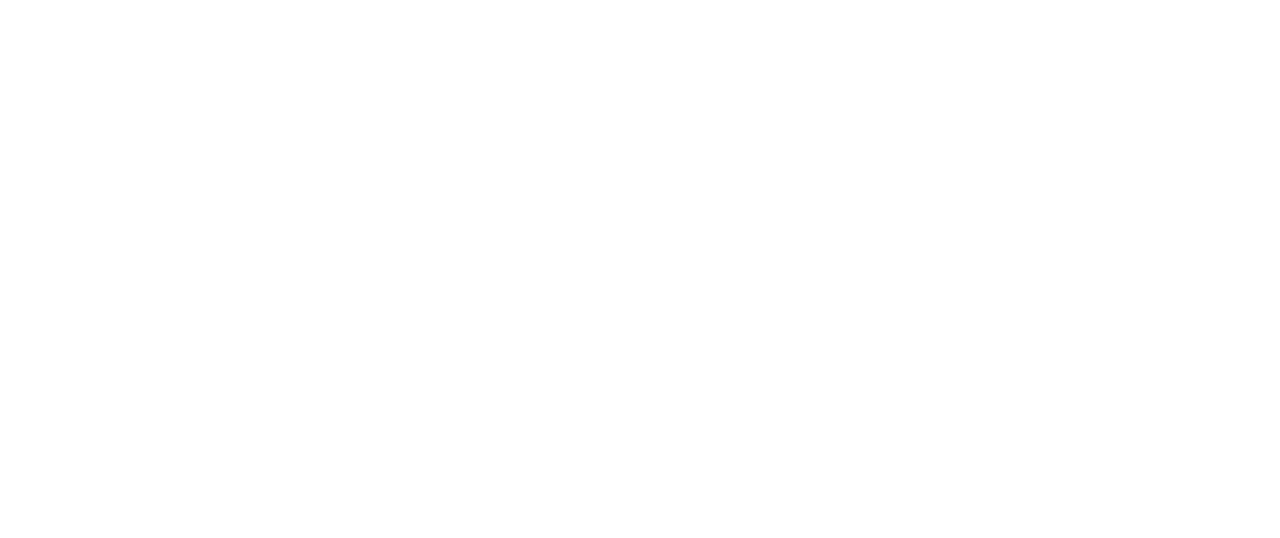
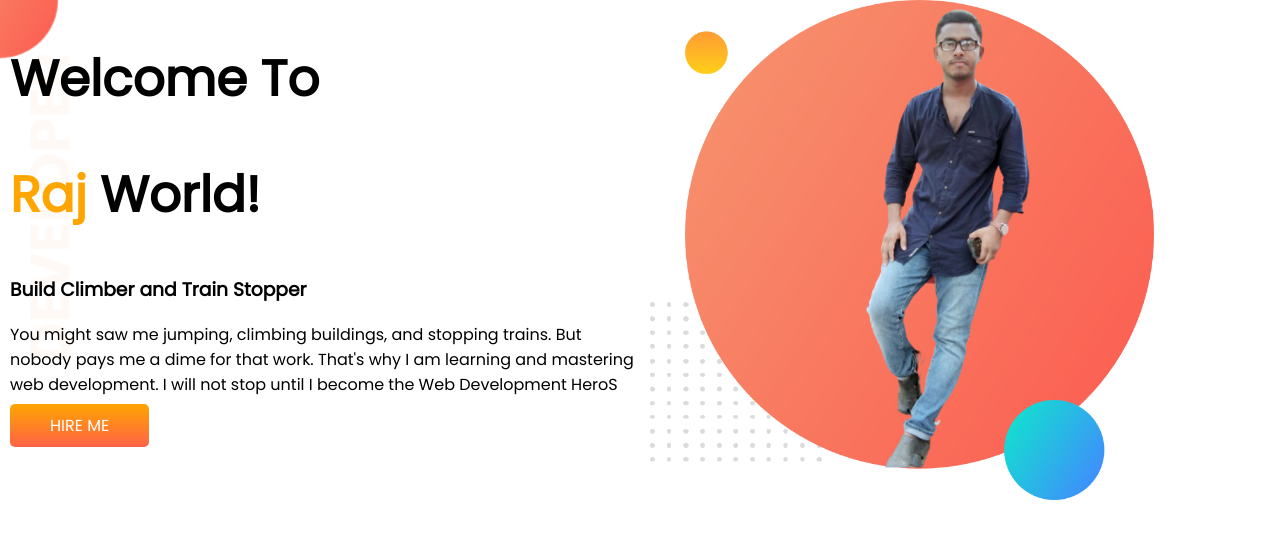
Before and after one commit to rajbalaraj/developer-portfolio, a plain HTML site: page index.html in a window 1280 px wide. Drawn offline with Linux system fonts and the light colour scheme.

Commit message:
top banner added

```diff
--- a/index.html
+++ b/index.html
@@ -1,13 +1,36 @@
 <!DOCTYPE html>
 <html lang="en">
+
 <head>
     <meta charset="UTF-8">
     <meta http-equiv="X-UA-Compatible" content="IE=edge">
     <meta name="viewport" content="width=device-width, initial-scale=1.0">
     <title>Raj portfolio</title>
+    <link rel="preconnect" href="https://fonts.googleapis.com">
+    <link rel="preconnect" href="https://fonts.gstatic.com" crossorigin>
+    <link href="https://fonts.googleapis.com/css2?family=Poppins&display=swap" rel="stylesheet">
     <link rel="stylesheet" href="style.css">
 </head>
+
 <body>
+    <section class="top-banner">
+        <div class="half-width">
+            <h1>Welcome To</h1>
+            <h1><span class="orange-color">Raj</span> World!</h1>
+            <h3>Build Climber and Train Stopper</h3>
+            <p>You might saw me jumping, climbing buildings, and stopping trains. But nobody pays me a dime for that
+                work.
+                That's why I am learning and mastering web development. I will not stop until I become the Web
+                Development
+                HeroS</p>
+            <a class="link-button" target="_blank" href="https://www.linkedin.com/company/programminghero/">HIRE ME</a>
+        </div>
+
+        <div class="half-width">
+            <img src="images/raj1.png" alt="">
+        </div>
+    </section>
 
 </body>
+
 </html>
--- a/style.css
+++ b/style.css
@@ -0,0 +1,39 @@
+body {
+    font-family: 'Poppins', sans-serif;
+    margin: 0;
+}
+
+h1 {
+    font-size: 50px;
+}
+
+.orange-color {
+    color: orange;
+}
+
+section {
+    display: flex;
+}
+
+.half-width {
+    width: 50%;
+    padding-left: 10px;
+}
+
+.half-width img {
+    width: 80%;
+}
+
+.link-button {
+    text-decoration: none;
+    background-image: linear-gradient(orange, tomato);
+    padding: 10px 40px;
+    color: white;
+    font-weight: 700px;
+    border-radius: 5px;
+}
+
+.top-banner {
+    background-image: url(images/top-banner.png);
+    background-repeat: no-repeat;
+}
```
Also changed, not shown: images/dream-bg.png (added), images/exp-bg.png (added), images/jhankar.png (added), images/jhankar2.png (added), images/my-bg.png (added), images/my-bg2.png (added), images/raj1.png (added), images/top-banner.png (added), showOff/raj.png (added), 7 other files.
